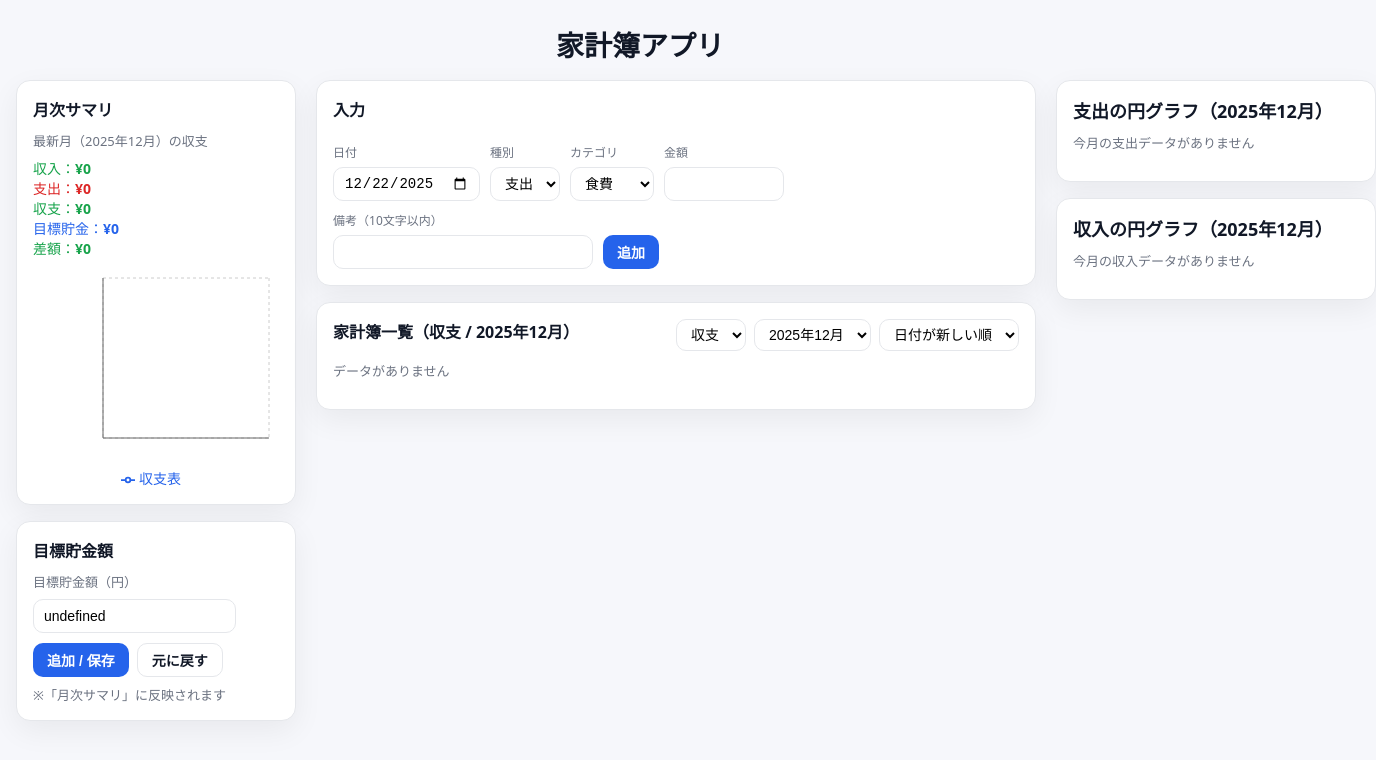
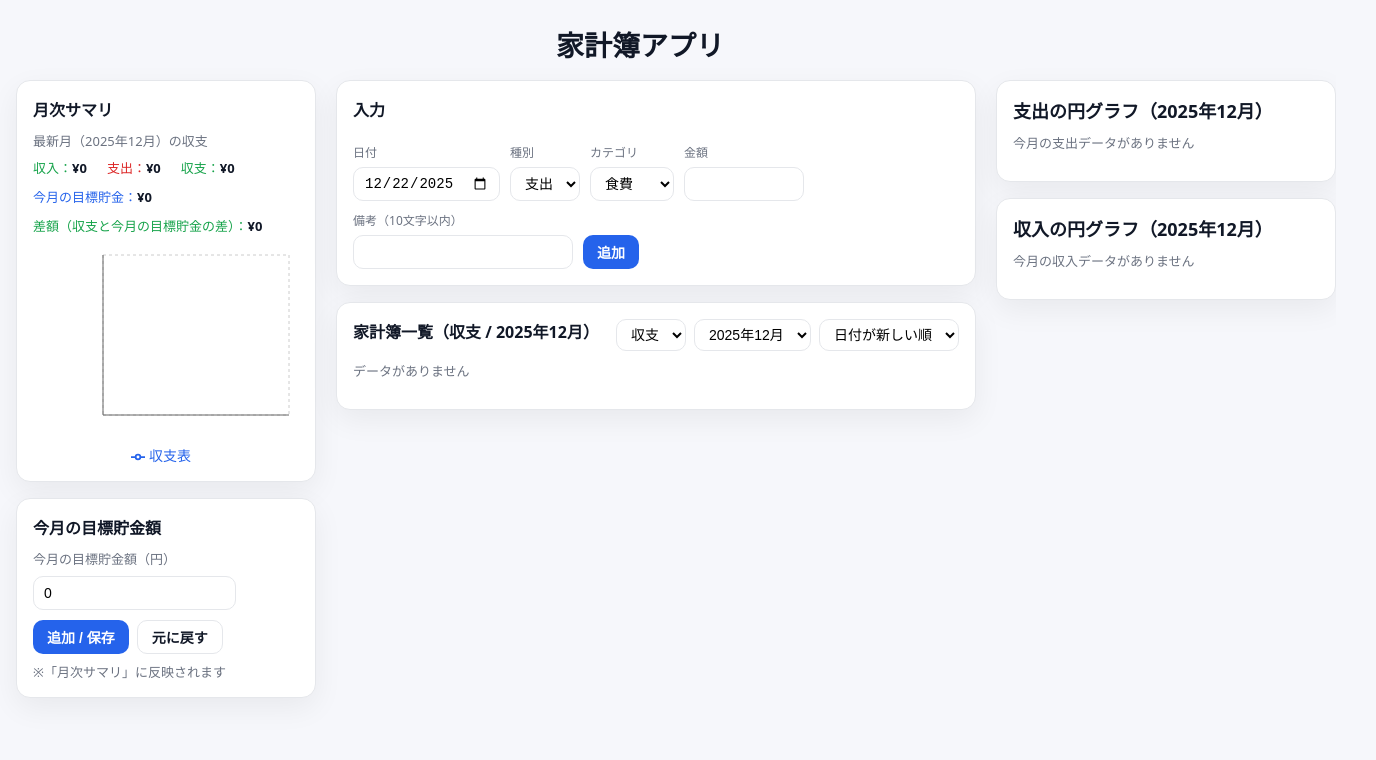
Before and after one commit to shinshinshintaro/household_app, a React (Vite) app: page / in a window 1280 px wide. Shown: the top 760 px of the page, 1376 px wide, since content can reach past the window. Built offline with nearby package versions, Linux system fonts and the light colour scheme.

Commit message:
12230538作業

```diff
--- a/src/components/TargetSavingsCard.tsx
+++ b/src/components/TargetSavingsCard.tsx
@@ -16,10 +16,10 @@ export const TargetSavingsCard = ({ initialValue, onSave }: Props) => {
 
   return (
     <div className="card">
-      <h2>目標貯金額</h2>
+      <h2>今月の目標貯金額</h2>
 
       <div className="subText" style={{ marginBottom: 8 }}>
-        目標貯金額（円）
+        今月の目標貯金額（円）
       </div>
 
       <input
--- a/src/components/home/AccountsPanel.tsx
+++ b/src/components/home/AccountsPanel.tsx
@@ -74,7 +74,8 @@ export const AccountsPanel = ({
       {visibleAccounts.length === 0 ? (
         <p className="subText">データがありません</p>
       ) : (
-        <ul className="list">
+        <div className='accountsListWrap'>
+          <ul className="list">
           {visibleAccounts.map((a, index) => (
             <li key={getRowKey(a, index)} className="row rowGrid">
               {/* 種別 */}
@@ -112,6 +113,7 @@ export const AccountsPanel = ({
             </li>
           ))}
         </ul>
+        </div>
       )}
     </div>
   )
--- a/src/components/home/MonthlySummary.tsx
+++ b/src/components/home/MonthlySummary.tsx
@@ -65,11 +65,11 @@ export const MonthlySummaryCard = ({
         </span>
         <br />
         <span className="summaryItem summaryBlue">
-          目標貯金：<b>{yen(targetSavings)}</b>
+          今月の目標貯金：<b>{yen(targetSavings)}</b>
         </span>
         <br />
         <span className={`summaryItem ${diffClass}`}>
-          差額：<b>{yen(diff)}</b>
+          差額（収支と今月の目標貯金の差）：<b>{yen(diff)}</b>
         </span>
       </div>
 
--- a/src/hooks/useTargetSavings.ts
+++ b/src/hooks/useTargetSavings.ts
@@ -3,7 +3,7 @@ import { useEffect, useState } from 'react'
 /**
  * 目標貯金額は「0以上の整数（円）」のみ
  * - 指数表記(e/E)・小数・マイナス・カンマ入りは拒否
- * - 桁数制限（最大15桁） + MAX_SAFE_INTEGER 超えは拒否
+ * - 桁数制限（最大12桁） + MAX_SAFE_INTEGER 超えは拒否
  */
 const toSafeYen = (input: string): number | null => {
   const s = input.trim()
@@ -12,8 +12,8 @@ const toSafeYen = (input: string): number | null => {
   if (s.length === 0) return null
 
   // 数字のみ（指数表記や小数、カンマ等は全部落とす）
-  // 15桁はだいたい「兆〜京」手前くらいまで。必要なら増減OK
-  if (!/^\d{1,15}$/.test(s)) return null
+  // 12桁はだいたい「兆〜京」手前くらいまで。必要なら増減OK
+  if (!/^\d{1,12}$/.test(s)) return null
 
   const n = Number(s)
   if (!Number.isFinite(n)) return null
@@ -48,7 +48,7 @@ export const useTargetSavings = (storageKey: string) => {
   const saveTargetFromInput = (input: string) => {
     const n = toSafeYen(input)
     if (n === null) {
-      alert('目標貯金額は 0以上の整数（数字のみ・最大15桁）で入力してください（例: 300000）')
+      alert('目標貯金額は 0以上の整数（数字のみ・最大12桁）で入力してください（例: 300000）')
       return false
     }
     setTarget(n)
--- a/src/index.css
+++ b/src/index.css
@@ -9,61 +9,82 @@
   --blue: #2563eb;
   --radius: 14px;
 
+  /* ✅ フォント統一用 */
   --fs-title: 28px;
   --fs-h2: 16px;
   --fs-base: 14px;
   --fs-sub: 13px;
 }
 
-* { box-sizing: border-box; }
-html, body { height: 100%; }
+* {
+  box-sizing: border-box;
+}
+
+html,
+body {
+  height: 100%;
+}
 
 body {
   margin: 0;
-  font-family: ui-sans-serif, system-ui, -apple-system, "Segoe UI", Roboto, "Helvetica Neue", Arial;
+  font-family: ui-sans-serif, system-ui, -apple-system, "Segoe UI", Roboto,
+    "Helvetica Neue", Arial;
   background: var(--bg);
   color: var(--text);
   font-size: var(--fs-base);
 }
 
-/* ✅ 中央をもっと広くするため、全体の最大幅も少し広げる */
+/* ✅ 画面全体幅を少し広げる（中央が狭くならないように） */
 .container {
   max-width: 1320px;
   margin: 24px auto;
   padding: 0 16px;
 }
 
+/* ✅ タイトル */
 .title {
   font-size: var(--fs-title);
   font-weight: 800;
   margin: 0 0 16px;
 }
-.titleCenter { text-align: center; }
+.titleCenter {
+  text-align: center;
+}
 
-/* ✅ 中央カラムをしっかり広げる（被り防止） */
+/* ✅ グリッド（中央を広めに確保） */
 .layout {
   display: grid;
-  grid-template-columns: 280px minmax(720px, 1fr) 320px;
+  grid-template-columns: 300px minmax(640px, 1fr) 340px;
   gap: 20px;
   align-items: start;
 }
 
+/* ✅ 左サイドバー */
 .sidebar {
   display: flex;
   flex-direction: column;
   gap: 16px;
 }
-.main{
+
+/* ✅ 中央カラム */
+.main {
   display: flex;
   flex-direction: column;
   gap: 16px;
+  min-width: 0; /* ← これが無いと中身がはみ出しやすい */
 }
-.left { min-width: 0; }
 
-.right{
+/* 互換：以前の left を main として扱う（念のため） */
+.left {
+  min-width: 0;
+}
+
+/* ✅ 右カラム */
+.right {
   display: flex;
   flex-direction: column;
   gap: 16px;
+  min-width: 0;
 }
 
 .card {
@@ -71,9 +92,10 @@ body {
   border: 1px solid var(--border);
   border-radius: var(--radius);
   padding: 16px;
-  box-shadow: 0 10px 30px rgba(0,0,0,0.06);
+  box-shadow: 0 10px 30px rgba(0, 0, 0, 0.06);
 }
 
+/* ✅ フォント揃える：各カードの見出し */
 .card h2 {
   margin: 0 0 10px;
   font-size: var(--fs-h2);
@@ -92,6 +114,7 @@ body {
   justify-content: space-between;
   margin-bottom: 12px;
 }
+
 .editBadge {
   font-size: 12px;
   padding: 4px 10px;
@@ -112,7 +135,11 @@ body {
   flex-direction: column;
   gap: 6px;
 }
-.field label { font-size: 12px; color: var(--muted); }
+.field label {
+  font-size: 12px;
+  color: var(--muted);
+}
+
 .input {
   height: 34px;
   padding: 0 10px;
@@ -122,10 +149,12 @@ body {
   outline: none;
   font-size: var(--fs-base);
 }
-.inputShort { width: 120px; }
-
-/* ✅ 入力フォーム側も余裕出す（備考が詰まらない） */
-.inputMemo { width: 260px; }
+.inputShort {
+  width: 120px;
+}
+.inputMemo {
+  width: 220px;
+}
 
 .button {
   height: 34px;
@@ -138,7 +167,9 @@ body {
   font-weight: 700;
   font-size: var(--fs-base);
 }
-.button:hover { filter: brightness(0.95); }
+.button:hover {
+  filter: brightness(0.95);
+}
 .buttonGhost {
   background: transparent;
   border: 1px solid var(--border);
@@ -152,13 +183,18 @@ body {
   gap: 12px;
   align-items: flex-start;
 }
-.listHeaderLeft h2 { margin: 0 0 8px; font-size: var(--fs-h2); }
+.listHeaderLeft h2 {
+  margin: 0 0 8px;
+  font-size: var(--fs-h2);
+}
+
 .controls {
   display: flex;
   gap: 8px;
   flex-wrap: wrap;
   align-items: center;
 }
+
 .controlSelect {
   height: 32px;
   padding: 0 10px;
@@ -168,46 +204,110 @@ body {
   font-size: var(--fs-base);
 }
 
+.summaryRow {
+  display: flex;
+  flex-wrap: wrap;
+  gap: 10px;
+  font-size: var(--fs-sub);
+  align-items: center;
+}
+
+.summaryItem {
+  color: var(--muted);
+}
+.summaryItem b {
+  color: var(--text);
+}
+
+.summaryItem.income b {
+  color: var(--green);
+}
+.summaryItem.expense b {
+  color: var(--red);
+}
+.summaryItem.balance.plus b {
+  color: var(--green);
+}
+.summaryItem.balance.minus b {
+  color: var(--red);
+}
+.summaryItem.target b {
+  color: var(--blue);
+}
+.summaryItem.diff.plus b {
+  color: var(--green);
+}
+.summaryItem.diff.minus b {
+  color: var(--red);
+}
+
 /* list */
-.list { margin: 12px 0 0; padding: 0; list-style: none; }
+.list {
+  margin: 12px 0 0;
+  padding: 0;
+  list-style: none;
+}
+
 .row {
   padding: 12px 0;
   border-top: 1px solid var(--border);
 }
 
-/* ✅ 一覧：列固定グリッド（被り防止） */
-.rowGrid{
+/* ✅ ここがポイント：
+   - Actions列を minmax にして “必要なら縮む”
+   - それでも足りなければ横スクロールできるようにする
+*/
+.rowGrid {
   display: grid;
-  /* type / date / category / memo(広め) / amount / actions */
-  grid-template-columns: 72px 110px 110px minmax(220px, 1fr) 120px 140px;
+  grid-template-columns:
+    72px
+    110px
+    120px
+    minmax(140px, 1fr)
+    120px
+    minmax(120px, 160px);
   align-items: center;
   gap: 10px;
-  min-width: 0;
+
+  /* どうしても詰まる時の保険 */
+  min-width: 720px;
 }
 
-/* 各列 */
-.colType { justify-self: start; }
-.colDate { justify-self: start; font-size: 12px; color: var(--muted); }
-.colCategory { justify-self: start; min-width: 0; }
-.rowCategory { font-weight: 800; }
+/* ✅ 一覧カード内で切れないように横スクロール許可 */
+.accountsListWrap {
+  overflow-x: auto;
+  padding-bottom: 2px;
+}
 
-.colMemo{
+.colType {
+  justify-self: start;
+}
+.colDate {
   justify-self: start;
   font-size: 12px;
-  color: var(--muted);
+  color: #6b7280;
+}
+.colCategory {
+  justify-self: start;
+}
+.colMemo {
+  justify-self: start;
+  font-size: 12px;
+  color: #6b7280;
   white-space: nowrap;
   overflow: hidden;
   text-overflow: ellipsis;
-
-  /* ✅ これが重要：グリッド内の省略を効かせる */
-  min-width: 0;
-
-  /* ✅ “もう少し左” & 金額側と被らないための余白 */
-  padding-right: 16px;
 }
-
-.colAmount { justify-self: end; font-weight: 800; white-space: nowrap; }
-.colActions { justify-self: end; display: flex; gap: 8px; }
+.colAmount {
+  justify-self: end;
+  font-weight: 800;
+}
+.colActions {
+  justify-self: end;
+  display: flex;
+  gap: 8px;
+  flex-wrap: nowrap;
+}
 
 .badge {
   font-size: 12px;
@@ -217,8 +317,22 @@ body {
   background: #f9fafb;
   white-space: nowrap;
 }
-.badgeExpense { color: var(--red); border-color: rgba(220,38,38,0.3); background: rgba(220,38,38,0.06); }
-.badgeIncome { color: var(--green); border-color: rgba(22,163,74,0.3); background: rgba(22,163,74,0.06); }
+
+.badgeExpense {
+  color: var(--red);
+  border-color: rgba(220, 38, 38, 0.3);
+  background: rgba(220, 38, 38, 0.06);
+}
+
+.badgeIncome {
+  color: var(--green);
+  border-color: rgba(22, 163, 74, 0.3);
+  background: rgba(22, 163, 74, 0.06);
+}
+
+.amount {
+  font-weight: 800;
+}
 
 .miniBtn {
   height: 30px;
@@ -229,14 +343,37 @@ body {
   cursor: pointer;
   font-weight: 700;
   font-size: var(--fs-base);
+  white-space: nowrap;
 }
-.miniBtnDanger { border-color: rgba(220,38,38,0.35); color: var(--red); }
+
+.miniBtnDanger {
+  border-color: rgba(220, 38, 38, 0.35);
+  color: var(--red);
+}
 
 /* Pie */
-.pieWrap { width: 100%; }
-.pieHeader { display: flex; flex-direction: column; gap: 6px; margin-bottom: 10px; }
-.pieHeaderTitle { font-size: var(--fs-sub); color: var(--muted); }
-.pieHeaderValue { font-size: 18px; font-weight: 900; }
+.pieWrap {
+  width: 100%;
+}
+
+/* Pie header / legend */
+.pieHeader {
+  display: flex;
+  flex-direction: column;
+  gap: 6px;
+  margin-bottom: 10px;
+}
+
+.pieHeaderTitle {
+  font-size: var(--fs-sub);
+  color: var(--muted);
+}
+
+.pieHeaderValue {
+  font-size: 18px;
+  font-weight: 900;
+}
+
 .chip {
   height: 30px;
   padding: 0 10px;
@@ -248,7 +385,14 @@ body {
   font-weight: 700;
   font-size: var(--fs-base);
 }
-.pieLegend { display: flex; flex-direction: column; gap: 6px; margin-top: 10px; }
+
+.pieLegend {
+  display: flex;
+  flex-direction: column;
+  gap: 6px;
+  margin-top: 10px;
+}
+
 .legendRowButton {
   display: flex;
   align-items: center;
@@ -261,20 +405,61 @@ body {
   cursor: pointer;
   font-size: var(--fs-base);
 }
-.legendRowButton.active { border-color: rgba(37,99,235,0.35); background: rgba(37,99,235,0.04); }
-.legendLeft { display: flex; align-items: center; gap: 8px; min-width: 0; }
-.legendColor { width: 10px; height: 10px; border-radius: 999px; flex: 0 0 auto; }
-.legendName { font-weight: 800; white-space: nowrap; overflow: hidden; text-overflow: ellipsis; max-width: 160px; }
-.legendValue { color: var(--muted); font-weight: 700; }
 
-.summaryGreen { color: var(--green); }
-.summaryRed { color: var(--red); }
-.summaryBlue { color: var(--blue); }
+.legendRowButton.active {
+  border-color: rgba(37, 99, 235, 0.35);
+  background: rgba(37, 99, 235, 0.04);
+}
+
+.legendLeft {
+  display: flex;
+  align-items: center;
+  gap: 8px;
+  min-width: 0;
+}
+
+.legendColor {
+  width: 10px;
+  height: 10px;
+  border-radius: 999px;
+  flex: 0 0 auto;
+}
+
+.legendName {
+  font-weight: 800;
+  white-space: nowrap;
+  overflow: hidden;
+  text-overflow: ellipsis;
+  max-width: 160px;
+}
+
+.legendValue {
+  color: var(--muted);
+  font-weight: 700;
+}
+
+.summaryGreen {
+  color: var(--green);
+}
+.summaryRed {
+  color: var(--red);
+}
+.summaryBlue {
+  color: var(--blue);
+}
 
 /* ✅ 小さめ画面対応 */
 @media (max-width: 1100px) {
-  .layout { grid-template-columns: 1fr; }
-  .right { order: 3; }
-  .main { order: 2; }
-  .sidebar { order: 1; }
+  .layout {
+    grid-template-columns: 1fr;
+  }
+  .right {
+    order: 3;
+  }
+  .main {
+    order: 2;
+  }
+  .sidebar {
+    order: 1;
+  }
 }
--- a/src/pages/Home.tsx
+++ b/src/pages/Home.tsx
@@ -114,10 +114,7 @@ export const Home = () => {
             targetSavings={target}
           />
 
-          <TargetSavingsCard
-            target={target}
-            onSave={saveTargetFromInput}
-          />
+          <TargetSavingsCard initialValue={target} onSave={saveTargetFromInput} />
         </div>
 
         {/* ✅ 中央：main */}
```
